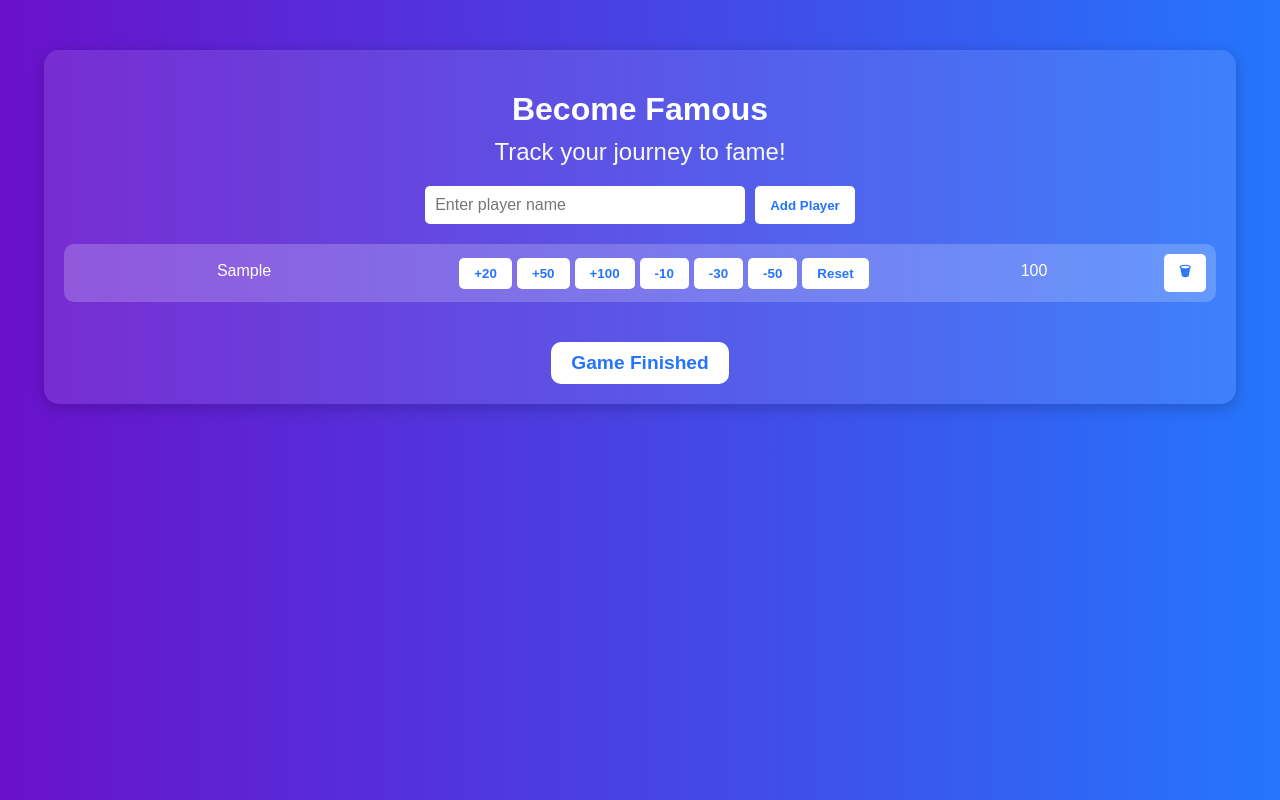
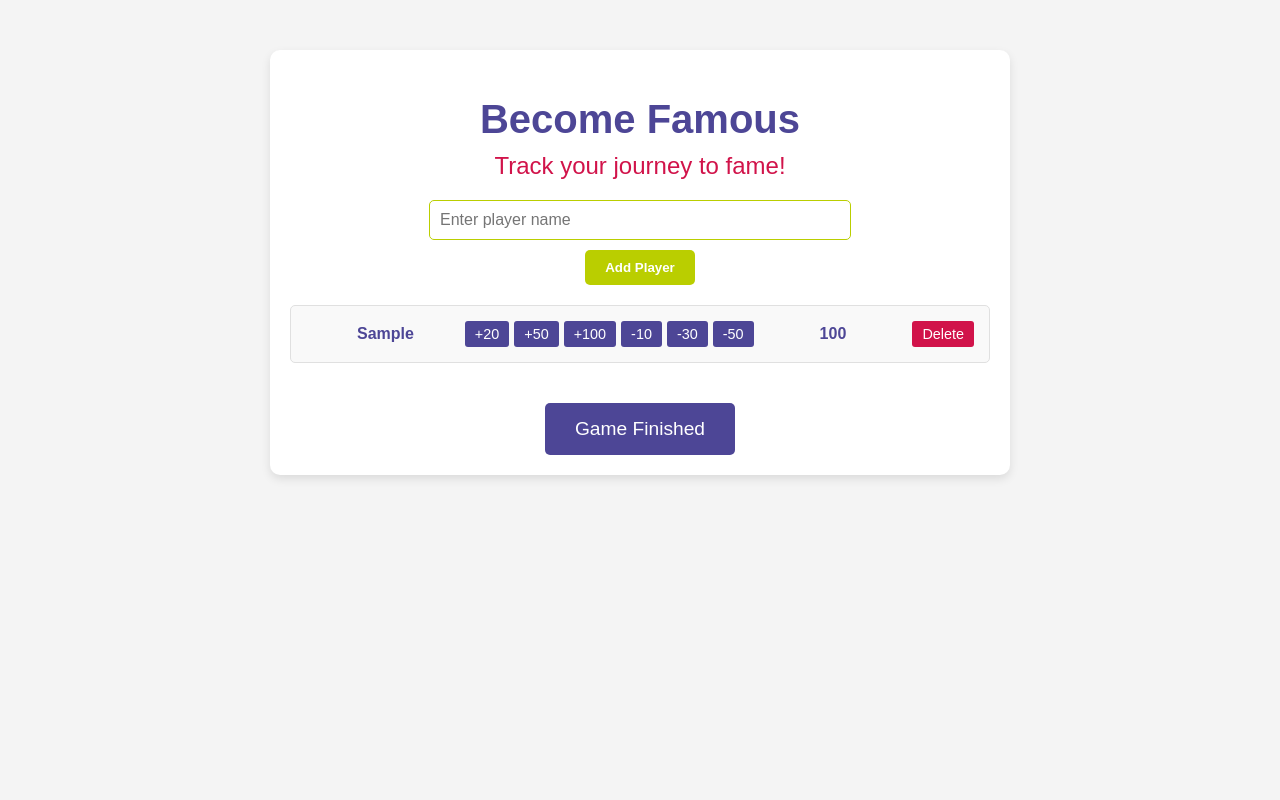
Before and after one commit to guithilaTV/BecomeFamous, a plain HTML site: page index.html in a window 1280 px wide. Both pictures are taken after typing "Sample" into the empty fields and a click on the button "Add Player". Drawn offline with Linux system fonts and the light colour scheme.

```diff
--- a/index.html
+++ b/index.html
@@ -5,160 +5,211 @@
     <meta name="viewport" content="width=device-width, initial-scale=1.0" />
     <title>Become Famous - Score Tracker</title>
     <style>
+      /* Réinitialisation globale */
       body {
         font-family: "Arial", sans-serif;
-        background: linear-gradient(to right, #6a11cb, #2575fc);
-        color: #ffffff;
+        background-color: #f4f4f4; /* Fond gris clair */
+        color: #4d4696; /* Couleur principale */
         margin: 0;
         padding: 0;
         text-align: center;
       }
+
+      /* Conteneur principal */
       .container {
-        max-width: 90%;
+        max-width: 700px;
         margin: 50px auto;
         padding: 20px;
-        background: rgba(255, 255, 255, 0.1);
-        border-radius: 15px;
-        box-shadow: 0 4px 15px rgba(0, 0, 0, 0.2);
+        background: #ffffff; /* Fond blanc */
+        border-radius: 10px;
+        box-shadow: 0 4px 10px rgba(0, 0, 0, 0.1);
       }
+
+      /* Titres principaux */
       h1 {
-        font-size: 2em;
+        font-size: 2.5em;
         margin-bottom: 10px;
+        color: #4d4696; /* Titre principal */
       }
+
       h2 {
         margin-top: 0;
-        color: #f9f9f9;
-        font-weight: 300;
+        color: #d1134a; /* Couleur secondaire */
+        font-weight: 400;
       }
+
+      /* Formulaire d'ajout de joueur */
       .add-player {
+        display: flex;
+        flex-direction: column;
+        align-items: center;
+        gap: 10px;
         margin-bottom: 20px;
-        display: flex;
-        flex-wrap: wrap;
-        justify-content: center;
-        gap: 10px;
       }
+
+      /* Champ de saisie */
       input {
         padding: 10px;
-        width: 70%;
-        max-width: 300px;
-        border: none;
+        width: 90%;
+        max-width: 400px;
+        border: 1px solid #bace00; /* Bordure verte */
         border-radius: 5px;
         font-size: 1em;
+        color: #4d4696;
       }
+
       input:focus {
         outline: none;
-        box-shadow: 0 0 5px #ffffff;
+        border-color: #ee7213; /* Couleur au focus */
       }
-      button {
-        padding: 8px 15px;
-        background-color: #ffffff;
-        color: #2575fc;
+
+      /* Bouton d'ajout */
+      .add-player button {
+        padding: 10px 20px;
+        background-color: #bace00; /* Vert clair */
+        color: #ffffff;
         font-weight: bold;
         border: none;
         border-radius: 5px;
         cursor: pointer;
         transition: background-color 0.3s;
       }
-      button:hover {
-        background-color: #6a11cb;
-        color: #ffffff;
+
+      .add-player button:hover {
+        background-color: #ee7213; /* Orange vif */
       }
+
+      /* Liste des joueurs */
       .player-list {
         margin: 20px 0;
       }
+
       .player {
         display: flex;
-        flex-wrap: wrap;
         justify-content: space-between;
         align-items: center;
-        padding: 10px;
-        background: rgba(255, 255, 255, 0.2);
-        border-radius: 10px;
-        margin-bottom: 15px;
-        gap: 10px;
+        padding: 15px;
+        background: #f9f9f9; /* Fond joueur gris clair */
+        border: 1px solid #e0e0e0; /* Bordure légère */
+        border-radius: 5px;
+        margin-bottom: 10px;
       }
+
+      /* Style des noms et scores */
       .player span {
-        flex: 1 1 100px;
+        flex: 1;
         text-align: center;
-        margin-bottom: 5px;
+        color: #4d4696;
+        font-weight: bold;
       }
+
+      /* Boutons de gestion */
       .buttons {
         display: flex;
-        flex-wrap: wrap;
         gap: 5px;
-        justify-content: center;
       }
-      .player .buttons {
-        flex: 2;
-        text-align: center;
-      }
-      .player .score {
-        flex: 1;
-        text-align: center;
-      }
-      .player button:last-child {
-        flex: 0;
-      }
-      .final-btn {
-        margin-top: 20px;
-        padding: 10px 20px;
-        font-size: 1.2em;
-        background-color: #ffffff;
-        color: #2575fc;
+
+      .buttons button {
+        padding: 5px 10px;
+        background-color: #4d4696;
+        color: #ffffff;
         border: none;
-        border-radius: 10px;
+        border-radius: 3px;
+        font-size: 0.9em;
         cursor: pointer;
         transition: background-color 0.3s;
       }
+
+      .buttons button:hover {
+        background-color: #d1134a; /* Rouge vif */
+      }
+
+      /* Bouton supprimer */
+      .delete-btn {
+        background-color: #d1134a;
+        color: #ffffff;
+        border: none;
+        border-radius: 3px;
+        padding: 5px 10px;
+        cursor: pointer;
+        font-size: 0.9em;
+      }
+
+      .delete-btn:hover {
+        background-color: #ee7213; /* Orange vif */
+      }
+
+      /* Bouton de fin de jeu */
+      .final-btn {
+        margin-top: 20px;
+        padding: 15px 30px;
+        font-size: 1.2em;
+        background-color: #4d4696; /* Couleur principale */
+        color: #ffffff;
+        border: none;
+        border-radius: 5px;
+        cursor: pointer;
+        transition: background-color 0.3s;
+      }
+
       .final-btn:hover {
-        background-color: #6a11cb;
-        color: #ffffff;
+        background-color: #d1134a; /* Rouge vif */
       }
+
+      /* Popup */
       #popup {
         position: fixed;
         top: 0;
         left: 0;
         width: 100%;
         height: 100%;
-        background: rgba(0, 0, 0, 0.7);
+        background: rgba(0, 0, 0, 0.5);
         display: none;
         justify-content: center;
         align-items: center;
-        z-index: 1000;
       }
+
       .popup-content {
-        background: #fff;
-        color: #000;
+        background: #ffffff;
+        color: #4d4696;
         padding: 20px;
         border-radius: 10px;
         text-align: center;
-        max-width: 90%;
-        width: 400px;
+        max-width: 400px;
+        width: 90%;
+        box-shadow: 0 4px 10px rgba(0, 0, 0, 0.2);
       }
+
       .popup-content h3 {
-        color: #000; /* Texte Game Rankings en noir */
-        margin-bottom: 20px; /* Espacement avec le reste */
+        color: #4d4696;
+        margin-bottom: 20px;
       }
+
       .close-popup {
         margin-top: 20px;
-        background: #2575fc;
-        color: #fff;
+        padding: 10px 20px;
+        background-color: #bace00; /* Vert clair */
+        color: #ffffff;
         border: none;
-        padding: 10px 20px;
         border-radius: 5px;
         cursor: pointer;
+        transition: background-color 0.3s;
       }
+
+      .close-popup:hover {
+        background-color: #d1134a; /* Rouge vif */
+      }
+
       @media (max-width: 600px) {
         .player {
           flex-direction: column;
           align-items: center;
+          text-align: center;
         }
+
         .buttons {
+          flex-wrap: wrap;
           justify-content: center;
-          width: 100%;
-        }
-        .player button:last-child {
-          margin-top: 10px;
         }
       }
     </style>
@@ -172,17 +223,20 @@
         <button onclick="addPlayer()">Add Player</button>
       </div>
       <div class="player-list" id="playerList">
-        <!-- Players will be added here dynamically -->
+        <!-- Players will be added dynamically -->
       </div>
       <button class="final-btn" onclick="finishGame()">Game Finished</button>
     </div>
 
-    <!-- Popup for final ranking -->
+    <!-- Popup -->
     <div id="popup">
-      <div class="popup-content" id="popupContent">
-        <!-- Ranking will be displayed here -->
+      <div class="popup-content">
+        <h3>Game Rankings</h3>
+        <div id="popupContent">
+          <!-- Rankings will be displayed here -->
+        </div>
+        <button class="close-popup" onclick="closePopup()">Close</button>
       </div>
-      <button class="close-popup" onclick="closePopup()">Close</button>
     </div>
 
     <script>
@@ -209,10 +263,9 @@
           <button onclick="updateScore(this, -10)">-10</button>
           <button onclick="updateScore(this, -30)">-30</button>
           <button onclick="updateScore(this, -50)">-50</button>
-          <button onclick="resetScore(this)">Reset</button>
         </div>
         <span class="score">100</span>
-        <button onclick="removePlayer(this)">🗑</button>
+        <button class="delete-btn" onclick="removePlayer(this)">Delete</button>
       `;
 
         playerList.appendChild(playerDiv);
@@ -226,12 +279,6 @@
         currentScore += points;
         if (currentScore < 0) currentScore = 0;
         scoreSpan.textContent = currentScore;
-      }
-
-      function resetScore(button) {
-        const playerDiv = button.parentElement.parentElement;
-        const scoreSpan = playerDiv.querySelector(".score");
-        scoreSpan.textContent = 100;
       }
 
       function removePlayer(button) {
@@ -252,12 +299,13 @@
           })
           .sort((a, b) => b.score - a.score);
 
-        popupContent.innerHTML = "<h3>Game Rankings</h3>";
-        rankings.forEach((player, index) => {
-          popupContent.innerHTML += `<p>${index + 1}. ${player.name} - ${
-            player.score
-          } visitors</p>`;
-        });
+        popupContent.innerHTML = rankings
+          .map(
+            (player, index) =>
+              `<p>${index + 1}. ${player.name} - ${player.score} points</p>`
+          )
+          .join("");
+
         popup.style.display = "flex";
       }
 
```
